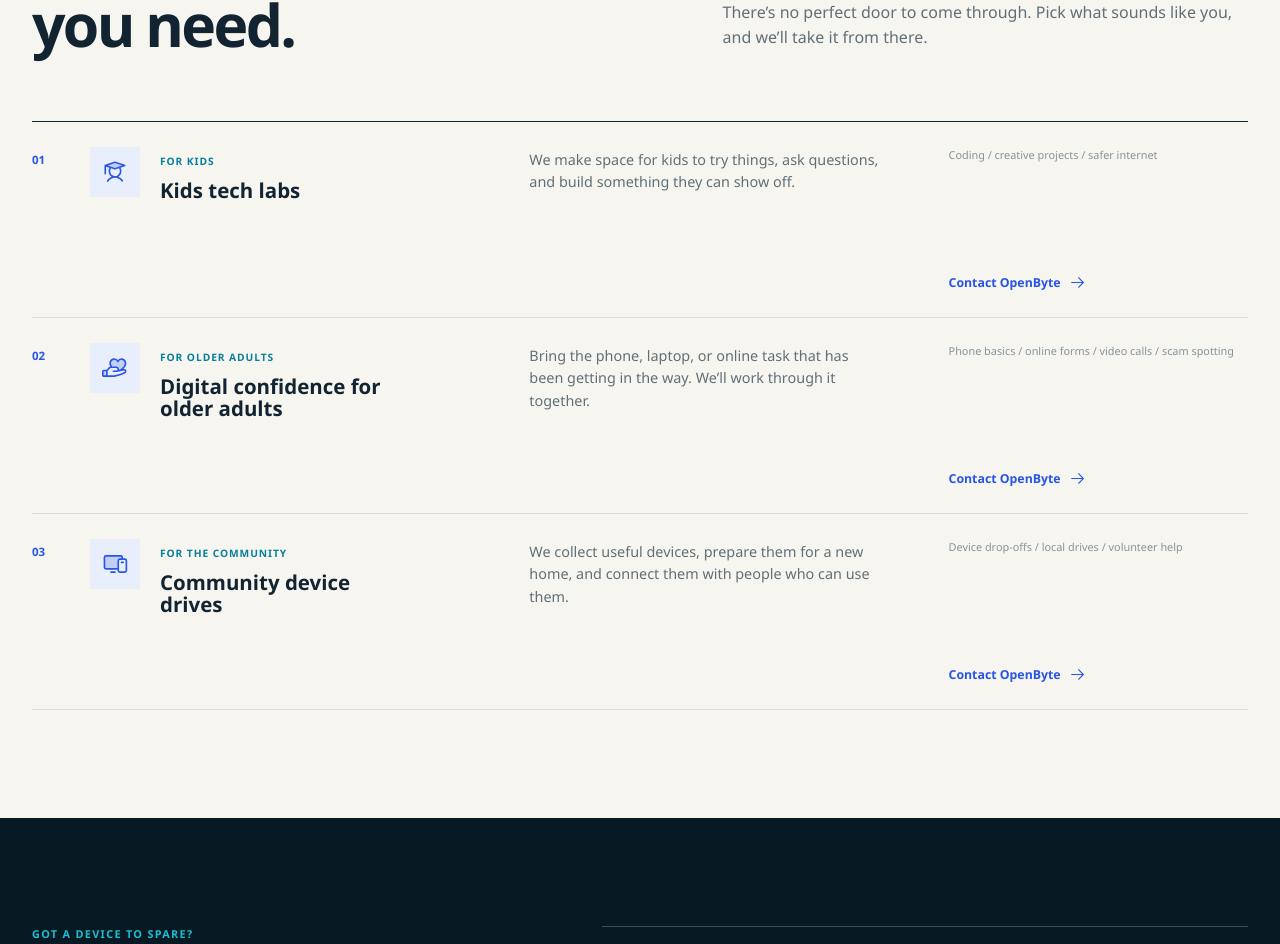
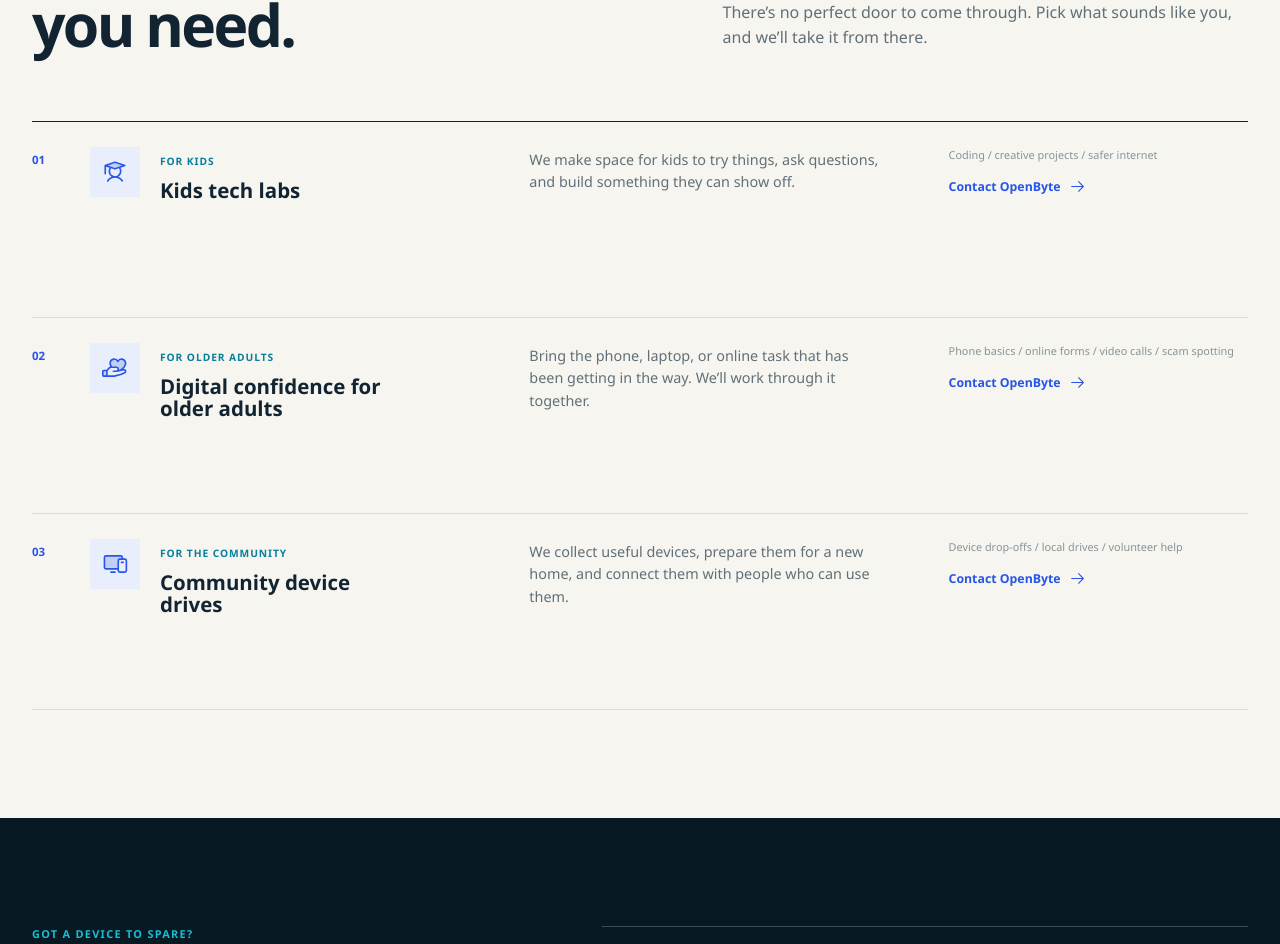
Before and after one commit to Adithya-Kandasamy/OpenByte, a Next.js app: page / in a window 1280 px wide. Shown: the part 2492-3436 px from the top of the page. Built offline with nearby package versions, Linux system fonts and the light colour scheme; no server answers.

Commit message:
Tighten program contact link spacing

```diff
--- a/app/globals.css
+++ b/app/globals.css
@@ -888,10 +888,10 @@ h3 {
 }
 
 .program-footer {
-  height: 100%;
+  height: auto;
   flex-direction: column;
-  justify-content: space-between;
-  gap: 18px;
+  justify-content: flex-start;
+  gap: 14px;
   display: flex;
 }
 
```
